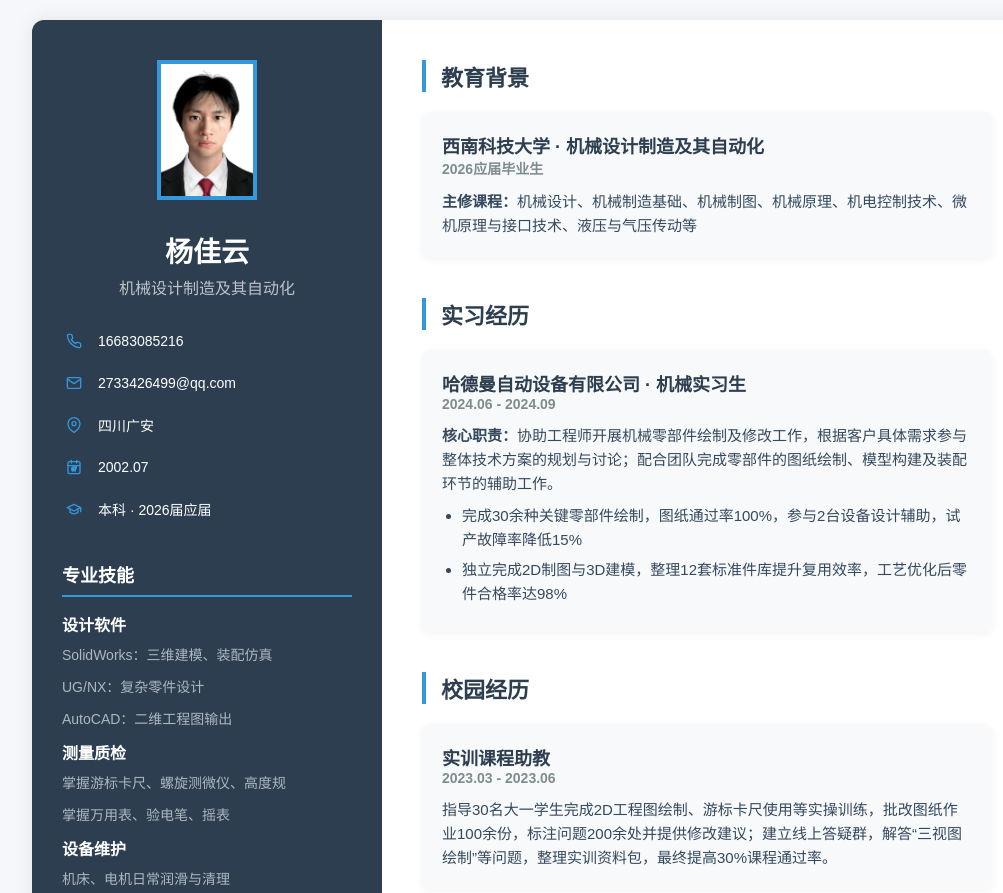
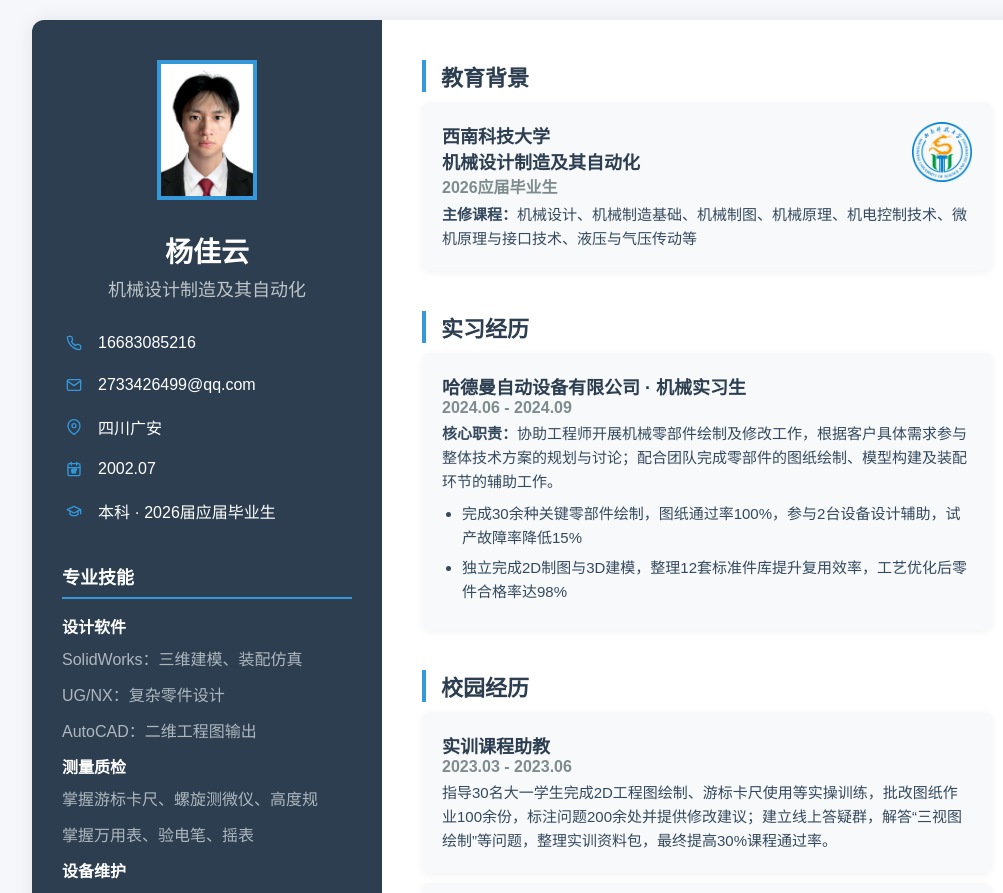
Before and after one commit to swust-edu/personjl, a plain HTML site: page index.html in a window 1280 px wide. Shown: the top 893 px of the page, without its empty margins (108-1111 px from the left). Drawn offline with Linux system fonts and the light colour scheme.

Commit message:
Add files via upload

```diff
--- a/index.html
+++ b/index.html
@@ -12,6 +12,7 @@
         <!-- 左侧个人信息栏 -->
         <div class="left-column">
             <!-- 头像 -->
+
             <img src="photo.jpg" alt="杨佳云头像" class="avatar">
 
             <!-- 姓名与专业 -->
@@ -68,7 +69,7 @@
                             <path d="M6 12v5c3 3 9 3 12 0v-5"></path>
                         </svg>
                     </div>
-                    <div>本科 · 2026届应届</div>
+                    <div>本科 · 2026届应届毕业生</div>
                 </div>
             </div>
 
@@ -117,13 +118,17 @@
 
         <!-- 右侧内容栏 -->
         <div class="right-column">
+
             <!-- 教育背景 -->
             <div class="right-section">
+
                 <div class="right-title">教育背景</div>
                 <div class="edu-card">
+
                     <div class="card-header">
-                        <div class="card-title">西南科技大学 · 机械设计制造及其自动化<div class="card-time">2026应届毕业生</div></div>
 
+                        <div class="card-title">西南科技大学</br>机械设计制造及其自动化<div class="card-time">2026应届毕业生</div></div>
+                         <img src="logo.png" alt="西南科技大学" class="logo">
                     </div>
                     <div class="card-content">
                         <strong>主修课程：</strong>机械设计、机械制造基础、机械制图、机械原理、机电控制技术、微机原理与接口技术、液压与气压传动等
@@ -179,12 +184,11 @@
                 <div class="right-title">自我评价</div>
                <div class="self-intro">
                 <strong>工作态度：</strong>踏实肯干、任劳任怨、服从安排<br>
-                <strong>做事风格：</strong>勤恳务实、认真负责，不推诿不敷衍，注重落地执行，全力把工作做扎实<br>
-                <strong>核心能力：</strong>具备机械设计与制造领域基础知识，拥有团队协作意识，有求必应、积极上进
+                <strong>做事风格：</strong>勤恳务实、认真负责，不推诿不敷衍，注重落地执行，全力把工作做扎实；<br>
+                <strong>核心能力：</strong>具备机械设计与制造领域实操能力，拥有团队协作意识，有求必应、积极上进。
                 </div>
             </div>
         </div>
     </div>
 </body>
-
 </html>
--- a/sty.css
+++ b/sty.css
@@ -29,6 +29,15 @@
             color: #fff;
             padding: 40px 30px;
         }
+        .logo{
+           width: 60px;
+           height: 60px;
+
+           display: block;
+           object-fit: cover; /* 关键：图片按比例填充，不拉伸变形 */
+    /* 其他样式不变 */
+
+        }
         .avatar {
             width: 100px;
             height: 140px;
@@ -50,7 +59,7 @@
             margin-bottom: 5px;
         }
         .major {
-            font-size: 16px;
+            font-size: 18px;
             color: #bdc3c7;
             text-align: center;
             margin-bottom: 30px;
@@ -59,7 +68,7 @@
             display: flex;
             align-items: center;
             margin-bottom: 18px;
-            font-size: 14px;
+            font-size: 16px;
         }
         .contact-icon {
             width: 24px;
@@ -85,7 +94,7 @@
         }
         .skill-item {
             margin-bottom: 12px;
-            font-size: 14px;
+            font-size: 16px;
             color: #aeb7be;
         }
         .skill-category {
@@ -95,7 +104,7 @@
         }
         .cert-list {
             list-style: none;
-            font-size: 14px;
+            font-size: 16px;
             color: #bdc3c7;
         }
         .cert-item {
@@ -115,7 +124,7 @@
             font-size: 22px;
             font-weight: bold;
             color: #2c3e50;
-            margin-bottom: 20px;
+            margin-bottom: 10px;
             padding-left: 15px;
             border-left: 4px solid #3498db;
         }
@@ -123,13 +132,13 @@
             background-color: #f8f9fa;
             border-radius: 8px;
             padding: 20px;
-            margin-bottom: 20px;
+            margin-bottom: 10px;
             box-shadow: 0 2px 8px rgba(0,0,0,0.05);
         }
         .card-header {
             display: flex;
             justify-content: space-between;
-            margin-bottom: 12px;
+            margin-bottom: 5px;
         }
         .card-title {
             font-size: 18px;
@@ -137,7 +146,7 @@
             color: #2c3e50;
         }
         .card-time {
-            font-size: 14px;
+            font-size: 16px;
             color: #7f8c8d;
         }
         .card-content {
```
Also changed, not shown: logo.png (added).
